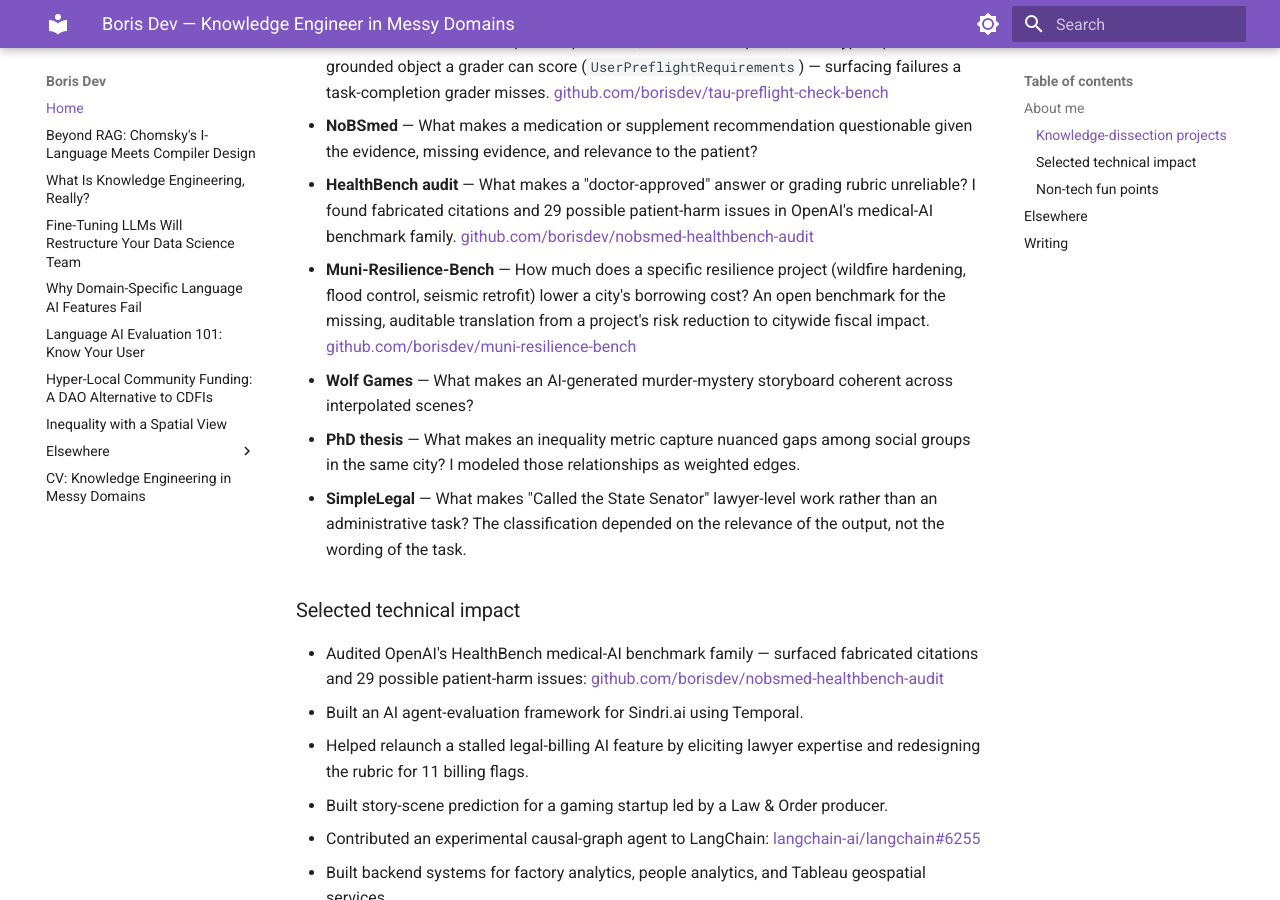
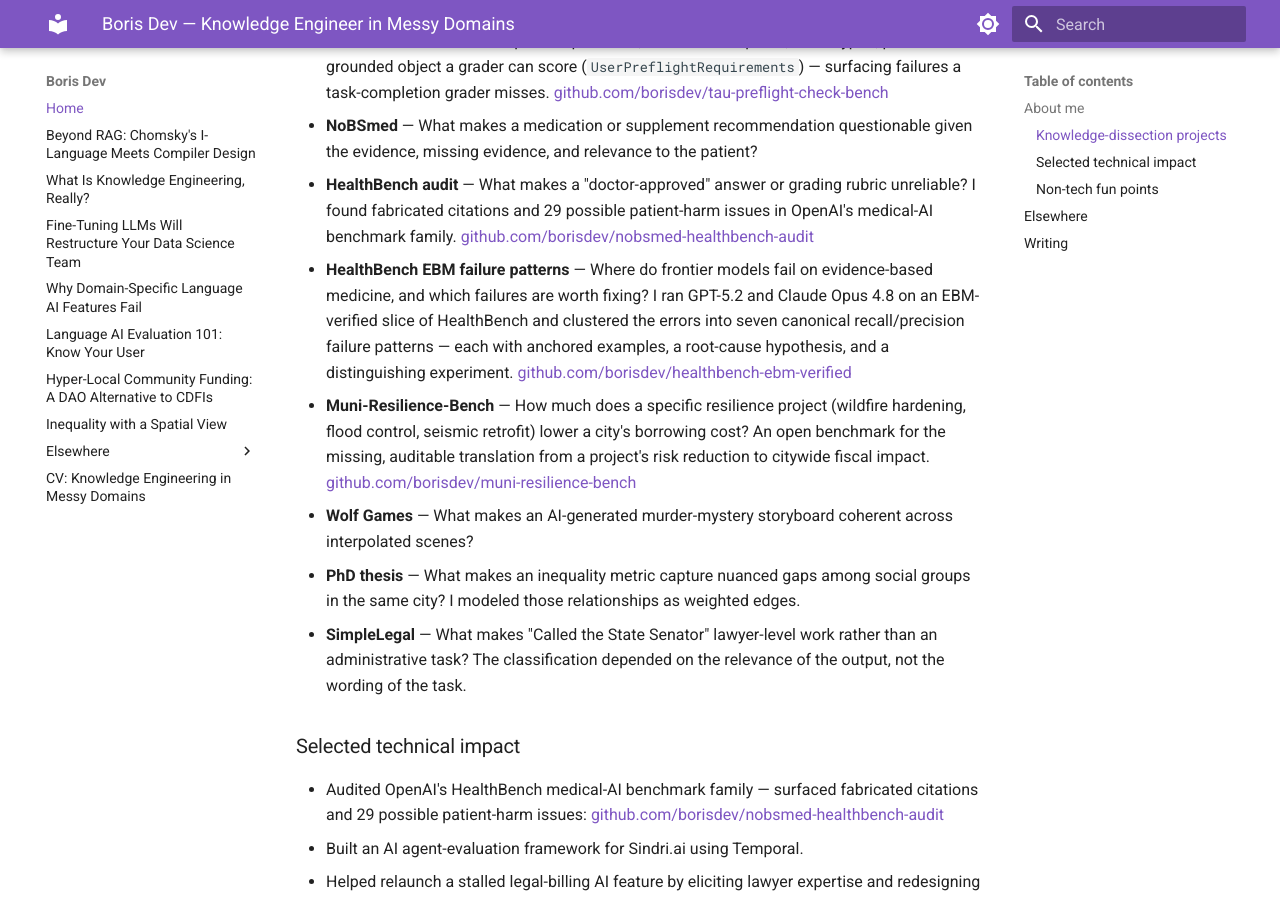
Before and after one commit to borisdev/borisdev.github.io, an MkDocs documentation site: the page built from docs/index.md, in a window 1280 px wide and 900 px high, scrolled down 357 px. Built offline with MkDocs 1.6.1 and Material for MkDocs 9.7.7, drawn with Linux system fonts in a browser that asks for light colours.

Commit message:
knowledge-dissection: add HealthBench EBM failure-patterns project (clean generic framing)

```diff
--- a/docs/index.md
+++ b/docs/index.md
@@ -12,6 +12,7 @@ I dissect implicit domain reasoning into explicit underlying structures, domain
 - **τ-PreflightCheck** — What does a user *latently* require before an agent takes a consequential action? I lift each user's implicit requirement, buried in task prose, into a typed, provenance-grounded object a grader can score (`UserPreflightRequirements`) — surfacing failures a task-completion grader misses. [github.com/borisdev/tau-preflight-check-bench](https://github.com/borisdev/tau-preflight-check-bench)
 - **NoBSmed** — What makes a medication or supplement recommendation questionable given the evidence, missing evidence, and relevance to the patient?
 - **HealthBench audit** — What makes a "doctor-approved" answer or grading rubric unreliable? I found fabricated citations and 29 possible patient-harm issues in OpenAI's medical-AI benchmark family. [github.com/borisdev/nobsmed-healthbench-audit](https://github.com/borisdev/nobsmed-healthbench-audit)
+- **HealthBench EBM failure patterns** — Where do frontier models fail on evidence-based medicine, and which failures are worth fixing? I ran GPT-5.2 and Claude Opus 4.8 on an EBM-verified slice of HealthBench and clustered the errors into seven canonical recall/precision failure patterns — each with anchored examples, a root-cause hypothesis, and a distinguishing experiment. [github.com/borisdev/healthbench-ebm-verified](https://github.com/borisdev/healthbench-ebm-verified)
 - **Muni-Resilience-Bench** — How much does a specific resilience project (wildfire hardening, flood control, seismic retrofit) lower a city's borrowing cost? An open benchmark for the missing, auditable translation from a project's risk reduction to citywide fiscal impact. [github.com/borisdev/muni-resilience-bench](https://github.com/borisdev/muni-resilience-bench)
 - **Wolf Games** — What makes an AI-generated murder-mystery storyboard coherent across interpolated scenes?
 - **PhD thesis** — What makes an inequality metric capture nuanced gaps among social groups in the same city? I modeled those relationships as weighted edges.
```
